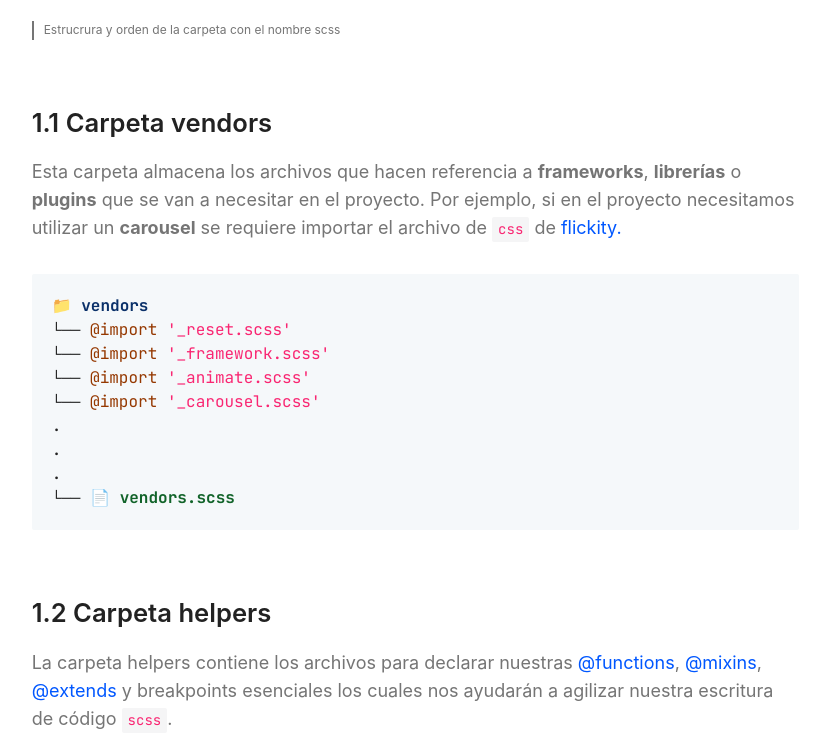
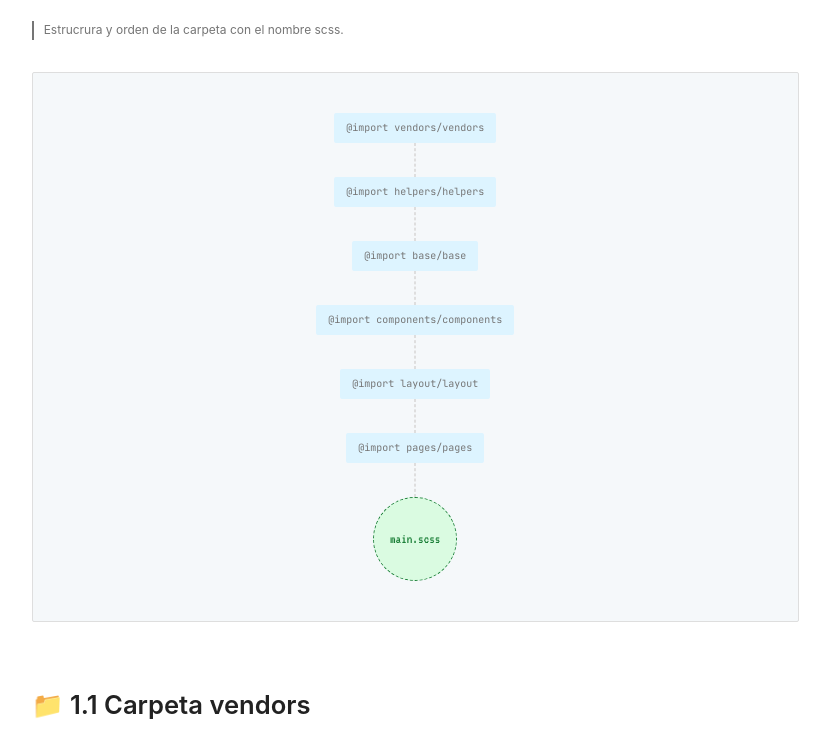
Before and after one commit to jorge-fco/architecture-sass, a plain HTML site: page index.html in a window 1280 px wide. Shown: the part 2311-3048 px from the top of the page, without its empty margins (358-1188 px from the left). Drawn offline with Linux system fonts and the light colour scheme.

Commit message:
Add diagram

```diff
--- /dev/null
+++ b/assets/docs/_diagram.scss
@@ -0,0 +1,79 @@
+.page__article__fluid{
+	width: 100%;
+	display: block;
+	margin-top: 2em;
+	margin-bottom: 4em;
+	position: relative;
+	padding: 40px 20px;
+	border-radius: 2px;
+	border: 1px solid var(--color-divider);
+	background-color: var(--color-background-precode);
+
+	ul{
+		width: 100%;
+		@include not__list();
+		text-align: center;
+
+		li{
+			display: block;
+			position: relative;
+
+			+ li{
+				margin-top: 34px;
+
+				&:before{
+					content: "";
+					width: 1px;
+					height: 34px;
+					top: -34px;
+					left: 50%;
+					display: inline-block;
+					position: absolute;
+					transform: translateX(-50%);
+					border: 1px dashed var(--color-divider);
+				}
+			}
+		}
+	}
+}
+
+.page__article__fluid__item{
+	display: inline-flex;
+	flex-direction: row;
+	align-items: center;
+	justify-content: center;
+	padding: 10px 12px;
+	border-radius: 2px;
+	background-color: var(--color-blue-light);
+
+	span{
+		color: var(--color-text-light);
+		font-family: 'JetBrains Mono', monospace;
+		font-size: 10px;
+		line-height: 1;
+		display: block;
+		position: relative;
+	}
+}
+
+.page__article__fluid__item__circle{
+	width: 84px;
+	height: 84px;
+	margin: 0 auto;
+	display: flex;
+	flex-direction: row;
+	align-items: center;
+	justify-content: center;
+	border-radius: 100%;
+	border: 1px dashed var(--color-green);
+	background-color: var(--color-green-light);
+
+	span{
+		font-family: 'VT323', monospace;
+		font-size: 14px;
+		color: var(--color-green);
+		line-height: 1;
+		display: block;
+		position: relative;
+	}
+}
--- a/assets/docs/_mixins.scss
+++ b/assets/docs/_mixins.scss
@@ -15,3 +15,11 @@
 	border-radius: 2px;
 	padding: 20px 20px;
 }
+
+@mixin not__list(){
+	display: block;
+	list-style: none;
+	margin: 0px;
+	padding: 0px;
+	position: relative;
+}
--- a/assets/docs/_page.scss
+++ b/assets/docs/_page.scss
@@ -38,7 +38,6 @@
 	}
 
 	p{
-		//font-family: 'VT323', monospace;
 		color: var(--color-text-light);
 		font-size: 14px;
 		margin-bottom: 12px;
@@ -186,6 +185,7 @@
 				}
 			}
 		}
+
 		&:nth-child(4){
 			.page__article__solution__item__box{
 				background-color: #dafbe1;
--- a/assets/docs/_root.scss
+++ b/assets/docs/_root.scss
@@ -2,6 +2,12 @@
 	--color-text: 				#222222;
 	--color-text-light: 			#757575;
 	--color-text-dark: 			#000000;
+
+	--color-blue: 					#0969da;
+	--color-blue-light: 					#ddf4ff;
+
+	--color-green: 					#1a7f37;
+	--color-green-light: 			#dafbe1;
 
 	--color-link: 						#0057ff;
 	--color-link-hover: 				#003ecb;
--- a/assets/docs/app.scss
+++ b/assets/docs/app.scss
@@ -8,4 +8,5 @@
 @import '_reset';
 @import '_mixins';
 @import '_typography';
+@import '_diagram';
 @import '_page';
--- a/index.html
+++ b/index.html
@@ -32,7 +32,7 @@
 <link rel="preconnect" href="https://fonts.gstatic.com" crossorigin>
 <link href="https://fonts.googleapis.com/css2?family=VT323&display=swap" rel="stylesheet">
 <link href="https://fonts.googleapis.com/css2?family=JetBrains+Mono:wght@300;400;500;700&display=swap" rel="stylesheet">
-<!--CSS--><link rel="stylesheet" href="assets/dist/app.min.css?v=1.01">
+<!--CSS--><link rel="stylesheet" href="assets/dist/app.min.css?v=1.02">
 </head><body>
 <main class="page">
 <section class="page__section">
@@ -112,6 +112,7 @@
 </ul>
 <!--DIAGRAM--></div>
 <div class="page__article__text"><h2>📚 Documentación</h2>
+<!--CALLOUT-->
 <div class="page__callout__block">
 <p><strong>⚡️Anotaciones</strong></p>
 <p>Antes de iniciar tu proyecto requerimos de crear un archivo llamado <code>.gitignore</code> en el cual agregaremos las siguientes líneas:</p>
@@ -121,6 +122,7 @@
 <li>prepros.config</li>
 </ul>
 </div>
+<!--CALLOUT-->
 <h3>1.0 Estructura de carpetas</h3>
 <p>Listado de las 6 carpetas que conforman la arquitectura para la compilación de archivos. Todo estos archivos generan nuestro archivo final llamado <code>main.css</code></p>
 <pre>
@@ -133,8 +135,49 @@
 <data>└── </data><span>📁 pages</span>
 <strong class="is-code-blue">📄 main.scss</strong>
 </pre>
-<p class="is-caption">Estrucrura y orden de la carpeta con el nombre scss</p>
-<h3>1.1 Carpeta vendors</h3>
+<p class="is-caption">Estrucrura y orden de la carpeta con el nombre scss.</p>
+<!--FLUID-->
+<div class="page__article__fluid">
+<ul role="items">
+<li role="item">
+<div class="page__article__fluid__item">
+<span>@import vendors/vendors</span>
+</div>
+</li>
+<li role="item">
+<div class="page__article__fluid__item">
+<span>@import helpers/helpers</span>
+</div>
+</li>
+<li role="item">
+<div class="page__article__fluid__item">
+<span>@import base/base</span>
+</div>
+</li>
+<li role="item">
+<div class="page__article__fluid__item">
+<span>@import components/components</span>
+</div>
+</li>
+<li role="item">
+<div class="page__article__fluid__item">
+<span>@import layout/layout</span>
+</div>
+</li>
+<li role="item">
+<div class="page__article__fluid__item">
+<span>@import pages/pages</span>
+</div>
+</li>
+<li role="item">
+<div class="page__article__fluid__item__circle">
+<span>main.scss</span>
+</div>
+</li>
+</ul>
+</div>
+<!--FLUID-->
+<h3>📁 1.1 Carpeta vendors</h3>
 <p>Esta carpeta almacena los archivos que hacen referencia a <strong>frameworks</strong>, <strong>librerías</strong> o <strong>plugins</strong> que se van a necesitar en el proyecto. Por ejemplo, si en el proyecto necesitamos utilizar un <strong>carousel</strong> se requiere importar el archivo de <code>css</code> de <a href="https://flickity.metafizzy.co/" target="_blank" rel="nofollow">flickity.</a></p>
 <pre>
 <strong class="is-code-blue-dark">📁 vendors</strong>
@@ -147,7 +190,7 @@
 <data>.</data>
 <data>└── </data><strong class="is-code-green">📄 vendors.scss</strong>
 </pre>
-<h3>1.2 Carpeta helpers</h3>
+<h3>📁 1.2 Carpeta helpers</h3>
 <p>La carpeta helpers contiene los archivos para declarar nuestras <a href="https://sass-lang.com/documentation/at-rules/function" target="_blank" rel="nofollow">@functions</a>, <a href="https://sass-lang.com/documentation/at-rules/mixin" target="_blank" rel="nofollow">@mixins</a>, <a href="https://sass-lang.com/documentation/at-rules/extend" target="_blank" rel="nofollow">@extends</a> y breakpoints esenciales los cuales nos ayudarán a agilizar nuestra escritura de código <code>scss</code>.</p>
 <pre>
 <strong class="is-code-blue-dark">📁 helpers</strong>
@@ -159,7 +202,7 @@
 <data>.</data>
 <data>└── </data><strong class="is-code-green">📄 helpers.scss</strong>
 </pre>
-<h3>1.3 Carpeta base</h3>
+<h3>📁 1.3 Carpeta base</h3>
 <p>Esta carpeta incluye los archivos que determinan el estilo del proyecto. Debido a que guarda las  <a href="https://sass-lang.com/documentation/variables" target="_blank" rel="nofollow">variables</a> de <code>scss</code> para nuestra <strong>paleta de colores</strong>, <strong>tipografía</strong> e <strong>iconos</strong> que estaremos utilizando a lo largo de la maquetación visual del proyecto web.</p>
 <pre>
 <strong class="is-code-blue-dark">📁 base</strong>
@@ -173,7 +216,7 @@
 <data>.</data>
 <data>└── </data><strong class="is-code-green">📄 base.scss</strong>
 </pre>
-<h3>1.4 Carpeta components</h3>
+<h3>📁 1.4 Carpeta components</h3>
 <p>La carpeta components agrupa los archivos de <code>scss</code> con relación al estilo de los componentes que se requieren en el proyecto. Como por ejemplo los <strong>botones</strong>, <strong>formularios</strong>, <strong>checkbox</strong>, <strong>selects</strong> entre otros.</p>
 <p>Esto ayuda a que se asigne de manera rápida y sencilla el estilo definido a cada componente al momento de maquetar la parte visual del proyecto web.</p>
 <pre>
@@ -191,7 +234,7 @@
 <data>.</data>
 <data>└── </data><strong class="is-code-green">📄 components.scss</strong>
 </pre>
-<h3>1.5 Carpeta layout</h3>
+<h3>📁 1.5 Carpeta layout</h3>
 <p></p>
 <pre>
 <strong class="is-code-blue-dark">📁 layout</strong>
@@ -207,7 +250,7 @@
 <data>.</data>
 <data>└── </data><strong class="is-code-green">📄 layout.scss</strong>
 </pre>
-<h3>1.6 Carpeta pages</h3>
+<h3>📁 1.6 Carpeta pages</h3>
 <p></p>
 <pre>
 <strong class="is-code-blue-dark">📁 pages</strong>
```
Also changed, not shown: assets/css/app.css, assets/dist/app.min.css, 1 other file.
